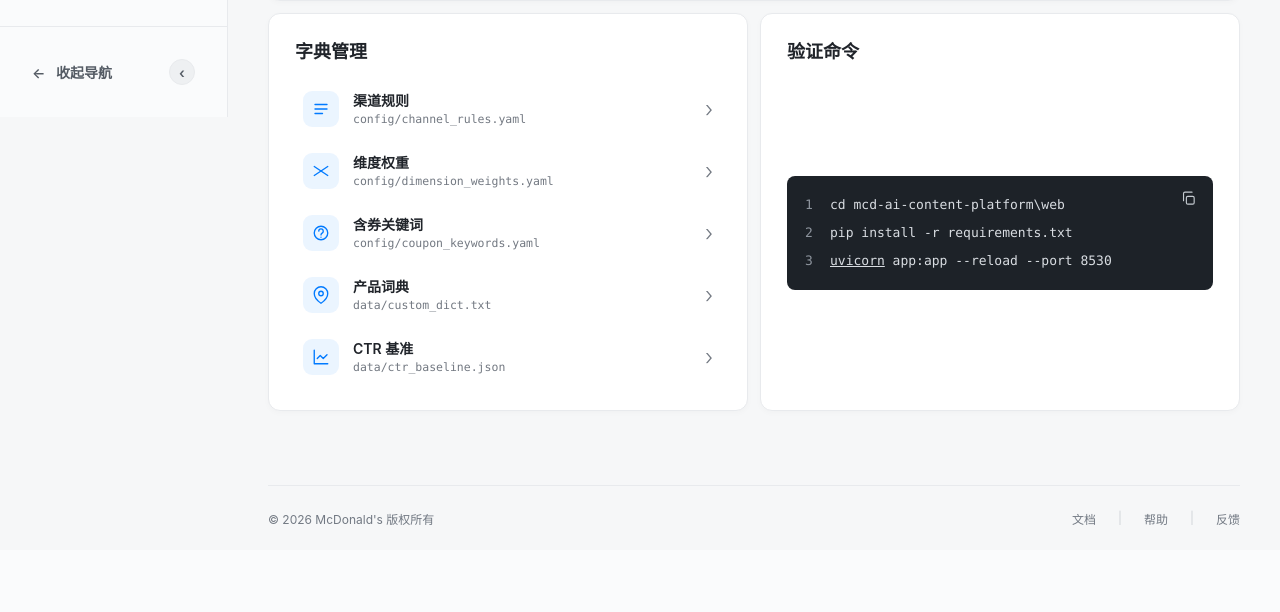
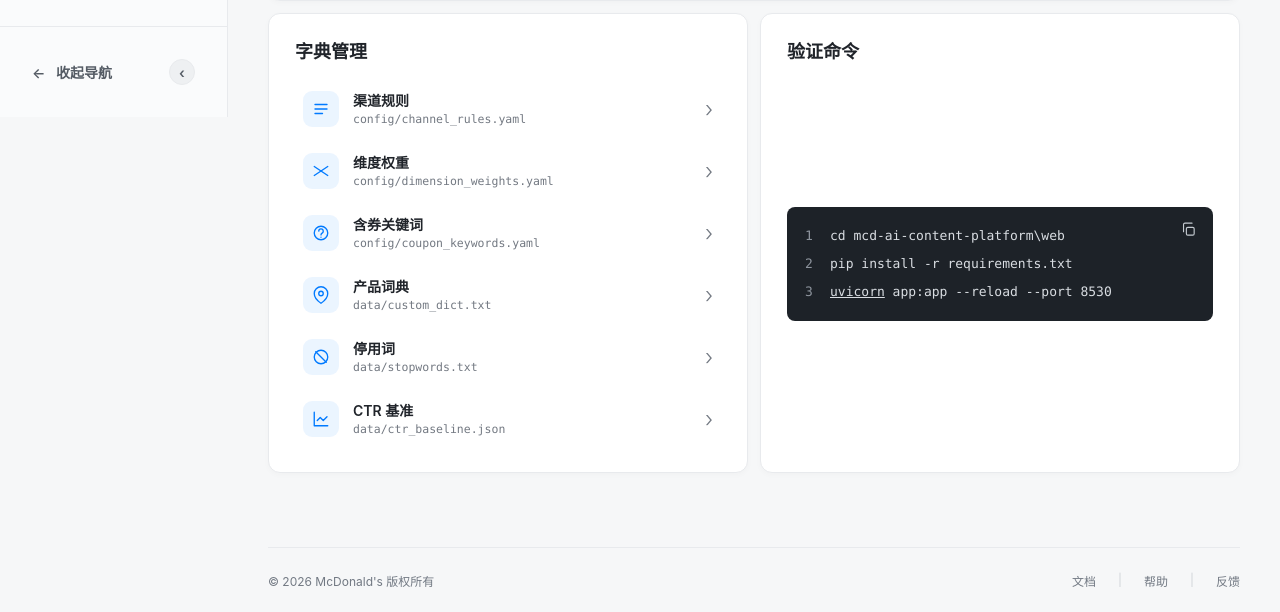
Before and after one commit to ori-yin/mcd-ai-content-platform, a FastAPI app: page / in a window 1280 px wide. Shown: the part 683-1295 px from the top of the page. Before the commit the page ends 1208 px from the top, so only its background shows below. Run offline with FastAPI, Linux system fonts and the light colour scheme; some libraries are stand-ins or nearby versions.

Commit message:
fix(settings): textarea 双重 escape bug + 加 stopwords 字典
BUG: Jinja autoescape 双重 escape + textarea 不解析 HTML entity
- 旧: data-default={{ d.content | e }} (| e + autoescape = 双重)
       textarea inner={{ d.content }} (autoescape 后 entity 不解析)
- 现象: yaml/json 文件里的 "<>& 字符显示为 entity 字符串
- 修: data-default={{ d.content | tojson }}
       textarea inner 留空, JS JSON.parse 后填入 (零 escape 问题)

NEW: 加 stopwords 字典
- data/stopwords.txt 已有 78 行停用词 (jieba 分词过滤用)
- DICTIONARIES 加 stopwords 项
- _write_dict_file 加 stopwords 重载分支 (load_stopwords.cache_clear)
- home.html 字典管理区块加「停用词」行 (× icon)

smoke 7/7 pass (含 stopwords 写入 / custom_dict 未被破坏)

```diff
--- a/web/app.py
+++ b/web/app.py
@@ -317,6 +317,8 @@ DICTIONARIES = [
      "path": "config/coupon_keywords.yaml", "kind": "yaml"},
     {"id": "custom_dict", "name": "产品词典",
      "path": "data/custom_dict.txt", "kind": "text"},
+    {"id": "stopwords", "name": "停用词",
+     "path": "data/stopwords.txt", "kind": "text"},
     {"id": "ctr_baseline", "name": "CTR 基准",
      "path": "data/ctr_baseline.json", "kind": "json"},
 ]
@@ -1396,6 +1398,12 @@ def _write_dict_file(dict_id: str, content: str) -> tuple[bool, str]:
             load_jieba_dict()
         except Exception:
             pass
+    elif dict_id == "stopwords":
+        try:
+            from web.services.text_analyzer import load_stopwords
+            load_stopwords.cache_clear()
+        except Exception:
+            pass
 
     return True, "保存成功"
 
--- a/web/templates/home.html
+++ b/web/templates/home.html
@@ -195,6 +195,17 @@
 
       <a href="/settings" class="dict-row">
         <div class="dict-icon-box">
+          <svg class="ico" viewBox="0 0 24 24" fill="none" stroke="currentColor" stroke-width="1.8" stroke-linecap="round" stroke-linejoin="round"><circle cx="12" cy="12" r="9"/><path d="M5 5l14 14"/></svg>
+        </div>
+        <div class="dict-body">
+          <div class="dict-name">停用词</div>
+          <div class="dict-meta">data/stopwords.txt</div>
+        </div>
+        <div class="dict-arrow">›</div>
+      </a>
+
+      <a href="/settings" class="dict-row">
+        <div class="dict-icon-box">
           <svg class="ico" viewBox="0 0 24 24" fill="none" stroke="currentColor" stroke-width="1.8" stroke-linecap="round" stroke-linejoin="round"><path d="M3 3v18h18"/><path d="M7 14l4-4 4 4 5-5"/></svg>
         </div>
         <div class="dict-body">
```
Also changed, not shown: web/templates/pages/06_settings.html (+8 -5 lines).
